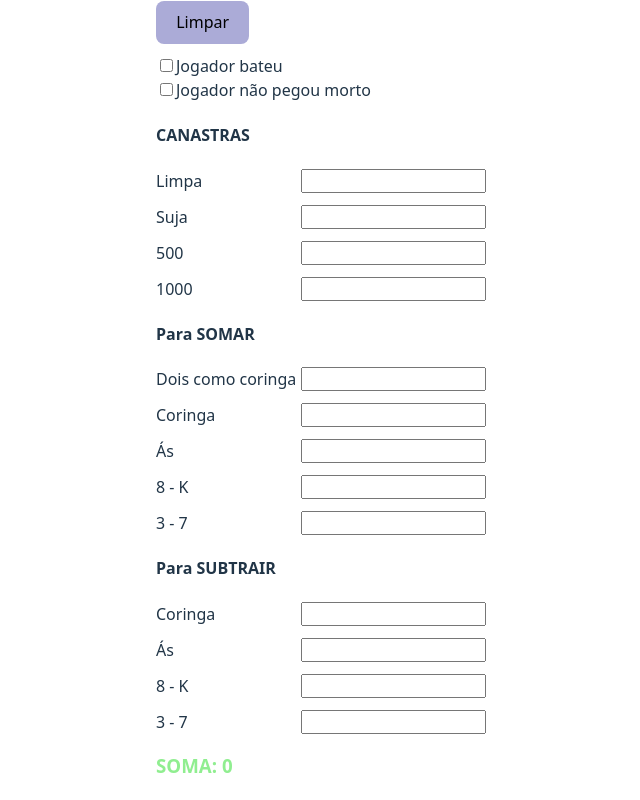
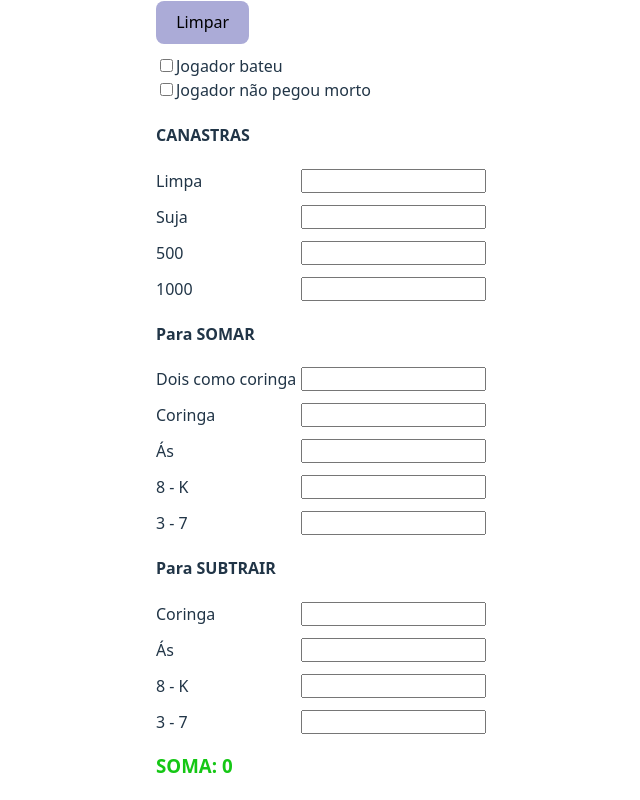
Before and after one commit to marcelopbg/somacanastra, a Next.js app: page / in a window 1280 px wide. Shown: the whole page, without its empty margins (319-959 px from the left). Built offline with nearby package versions, Linux system fonts and the light colour scheme.

Commit message:
fix style

```diff
--- a/app/App.css
+++ b/app/App.css
@@ -58,3 +58,12 @@
   color: black;
   margin-bottom: 10px;
 }
+
+.sum-h3 {
+  color: lightgreen;
+}
+@media (prefers-color-scheme: light) {
+  .sum-h3 {
+    color: rgb(21, 199, 21);
+  }
+}
--- a/app/CanastraCalculator.tsx
+++ b/app/CanastraCalculator.tsx
@@ -208,7 +208,7 @@ export default function CanastraCalculator() {
         ))}
       </div>
 
-      <h3 style={{ color: 'lightgreen' }}>
+      <h3 className='sum-h3'>
         SOMA: {total}
       </h3>
     </div>
```
